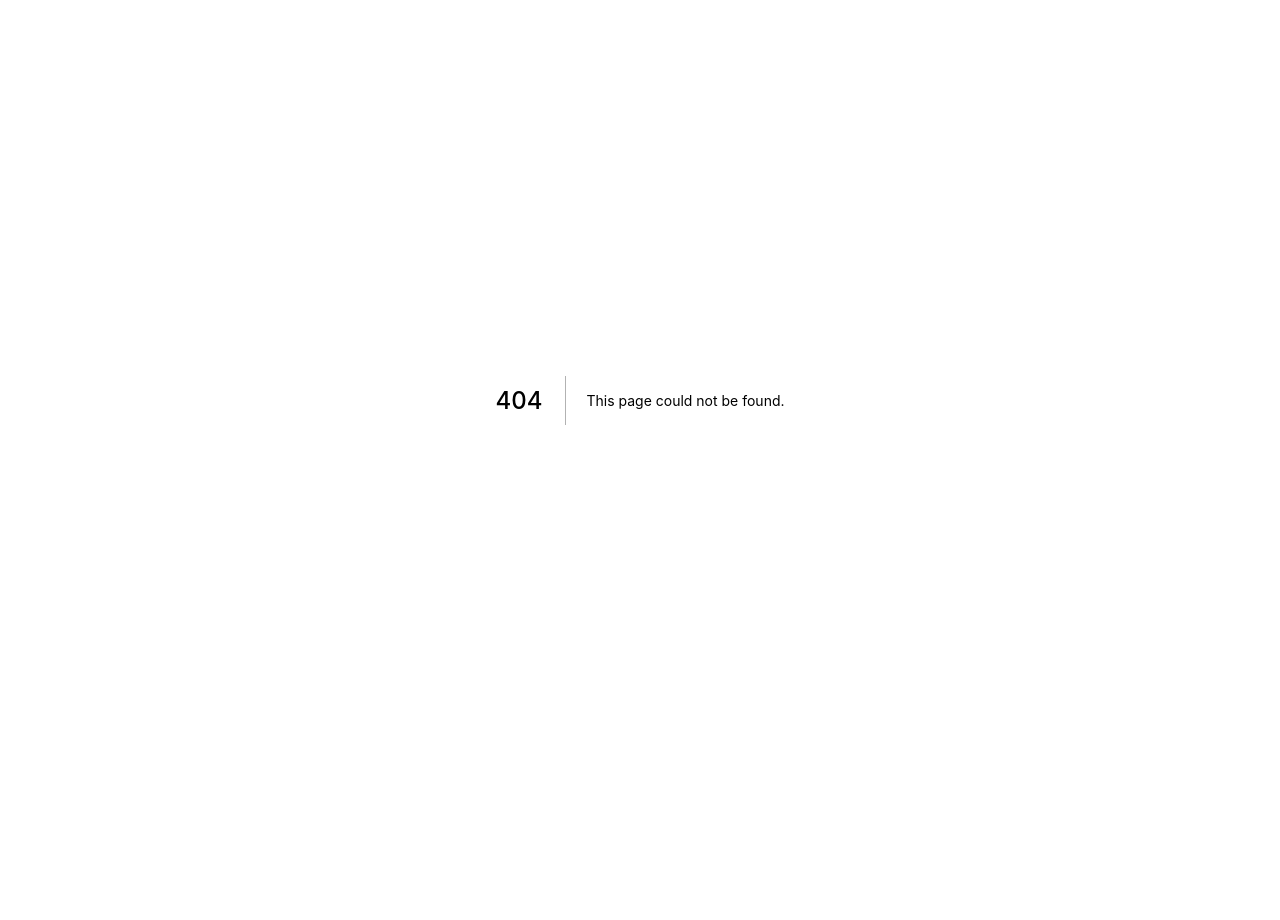
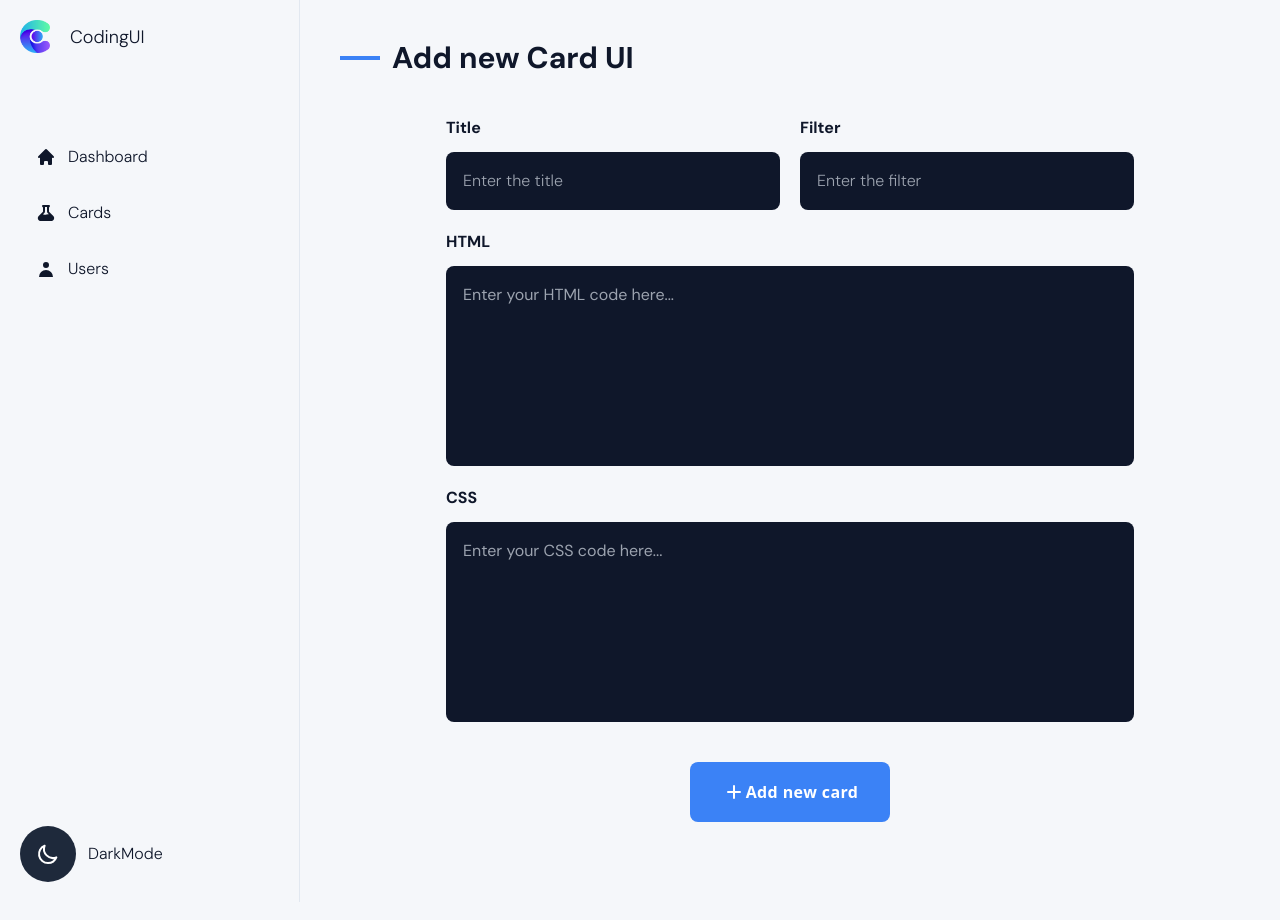
Before and after one commit to evondev/coding-ui, a Next.js app: page /manage/add-new-card in a window 1280 px wide. Before the commit this address had no page. Shown: the top 920 px of the page. Before the commit the page ends 840 px from the top, so only its background shows below. Built offline with nearby package versions, Linux system fonts and the light colour scheme.

Commit message:
Add card manage ui

```diff
--- a/components/Banner.js
+++ b/components/Banner.js
@@ -18,7 +18,9 @@ const Banner = () => {
       </h1>
       <div className="flex items-center justify-center gap-x-5">
         <a
-          href="#"
+          href="https://github.com/evondev/coding-ui"
+          target="_blank"
+          rel="noreferrer"
           className="inline-flex items-center justify-center gap-x-3 px-8 py-4 font-sans font-semibold tracking-wide text-white bg-slate-800 rounded-lg h-[60px] w-[230px]"
         >
           <svg
--- a/pages/add-new-card.js
+++ b/components/card/CardAddNew.js
@@ -1,16 +1,14 @@
-import Banner from "components/Banner";
+import { db } from "components/firebase/firebase-config";
 import FormGroup from "components/form/FormGroup";
 import Input from "components/input/Input";
 import Label from "components/label/Label";
 import Textarea from "components/textarea/Textarea";
-import { db } from "components/firebase/firebase-config";
 import { addDoc, collection, serverTimestamp } from "firebase/firestore";
 import useInputChange from "hooks/useInputChange";
 import React from "react";
 import { toast } from "react-toastify";
-import Head from "next/head";
 
-const AddNewCardPage = () => {
+const CardAddNew = () => {
   const [values, setValues] = React.useState({
     title: "",
     filter: "",
@@ -33,12 +31,8 @@ const AddNewCardPage = () => {
   const { onChange } = useInputChange(values, setValues);
   return (
     <div>
-      <Head>
-        <title>CodingUI - Add new Card UI</title>
-      </Head>
-      <Banner></Banner>
       <form
-        className="max-w-3xl p-10 mx-auto bg-slate-800"
+        className="max-w-3xl p-10 mx-auto"
         onSubmit={handleAddNewCard}
         autoComplete="off"
       >
@@ -83,7 +77,21 @@ const AddNewCardPage = () => {
             type="submit"
             className="inline-flex items-center justify-center px-8 py-4 font-sans font-semibold tracking-wide text-white bg-blue-500 rounded-lg h-[60px]"
           >
-            Add new card
+            <svg
+              xmlns="http://www.w3.org/2000/svg"
+              className="w-6 h-6"
+              fill="none"
+              viewBox="0 0 24 24"
+              stroke="currentColor"
+            >
+              <path
+                strokeLinecap="round"
+                strokeLinejoin="round"
+                strokeWidth={2}
+                d="M12 6v6m0 0v6m0-6h6m-6 0H6"
+              />
+            </svg>
+            <span>Add new card</span>
           </button>
         </div>
       </form>
@@ -91,4 +99,4 @@ const AddNewCardPage = () => {
   );
 };
 
-export default AddNewCardPage;
+export default CardAddNew;
--- a/components/input/Input.js
+++ b/components/input/Input.js
@@ -5,7 +5,7 @@ const Input = (props) => {
   return (
     <input
       type={type}
-      className="w-full p-4 text-base text-white transition-all border border-transparent rounded-lg outline-none bg-slate-900 focus:border-blue-500"
+      className="w-full p-4 text-base text-white transition-all border border-transparent rounded-lg outline-none bg-slate-900 focus:border-blue-500 border-slate-700"
       {...rest}
     ></input>
   );
--- a/components/layout/LayoutDashboard.js
+++ b/components/layout/LayoutDashboard.js
@@ -1,11 +1,19 @@
+import Head from "next/head";
 import React, { useState } from "react";
 import Sidebar from "./Sidebar";
 
-const LayoutDashboard = ({ children }) => {
+const LayoutDashboard = ({ children, heading = "" }) => {
   return (
     <div className="min-h-screen grid grid-cols-[300px,minmax(0,1fr)]">
+      <Head>
+        <title>CodingUI - {heading}</title>
+      </Head>
       <Sidebar></Sidebar>
       <div className="p-10" aria-label="main">
+        <h1 className="inline-flex items-center text-3xl font-bold dark:text-white gap-x-3">
+          <div className="w-10 h-1 bg-blue-500"></div>
+          <span>{heading}</span>
+        </h1>
         {children}
       </div>
     </div>
--- a/components/textarea/Textarea.js
+++ b/components/textarea/Textarea.js
@@ -5,7 +5,7 @@ const Textarea = (props) => {
   return (
     <textarea
       name={name}
-      className="font-normal w-full p-4 text-base text-white transition-all border border-transparent rounded-lg outline-none bg-slate-900 focus:border-blue-500 resize-none min-h-[200px] overflow-y-auto font-mono"
+      className="font-normal w-full p-4 text-base text-white transition-all border border-transparent rounded-lg outline-none border-slate-700 bg-slate-900 focus:border-blue-500 resize-none min-h-[200px] overflow-y-auto font-mono placeholder:font-primary"
       {...rest}
     ></textarea>
   );
--- /dev/null
+++ b/pages/manage/add-new-card.js
@@ -0,0 +1,14 @@
+import React from "react";
+import Head from "next/head";
+import LayoutDashboard from "components/layout/LayoutDashboard";
+import CardAddNew from "components/card/CardAddNew";
+
+const AddNewCardPage = () => {
+  return (
+    <LayoutDashboard heading="Add new Card UI">
+      <CardAddNew></CardAddNew>
+    </LayoutDashboard>
+  );
+};
+
+export default AddNewCardPage;
--- /dev/null
+++ b/pages/manage/cards.js
@@ -0,0 +1,7 @@
+import React from "react";
+
+const CardManagePage = () => {
+  return <div></div>;
+};
+
+export default CardManagePage;
```
Also changed, not shown: components/card/CardManage.js (added), components/card/CardUpdate.js (added).
